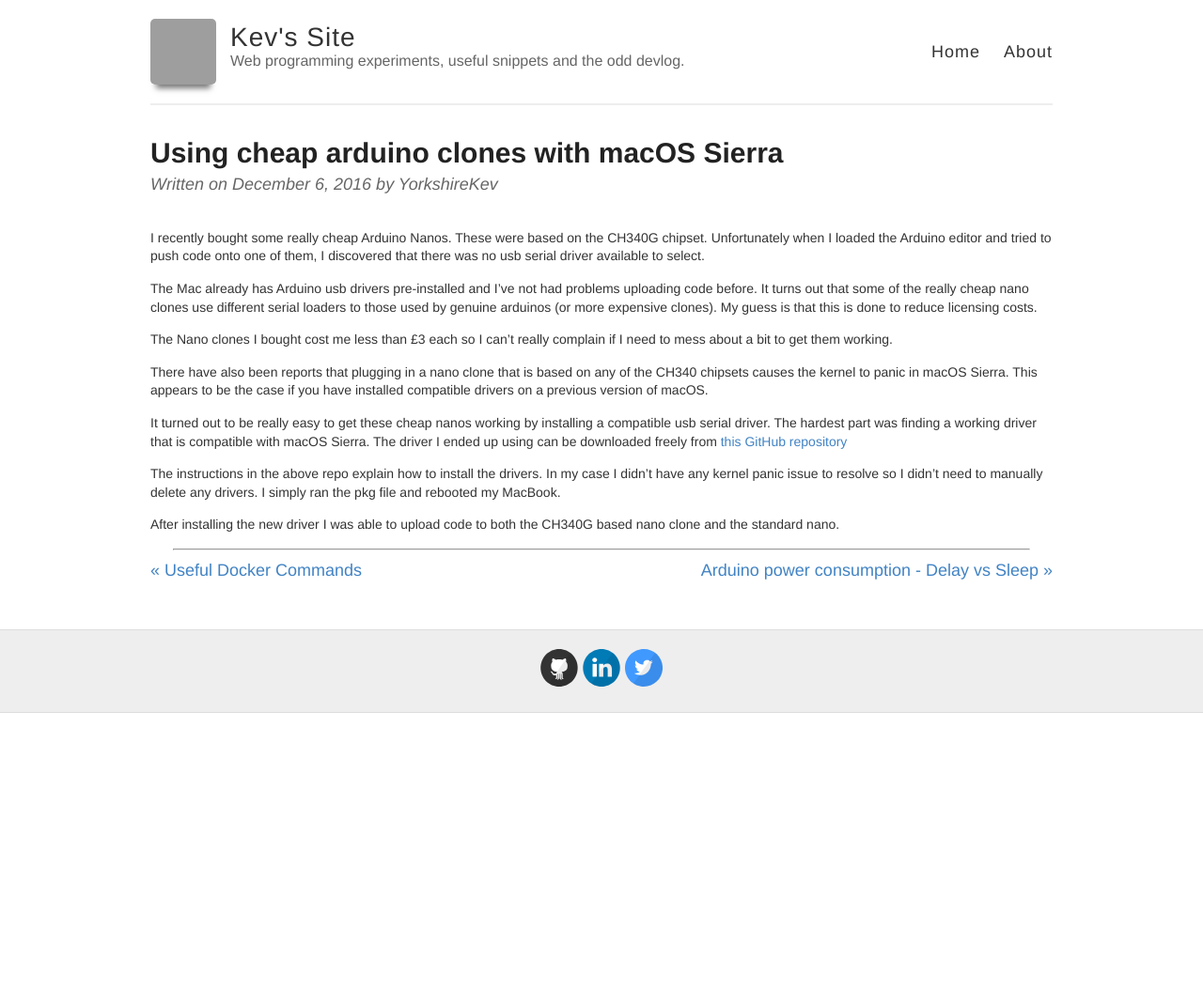
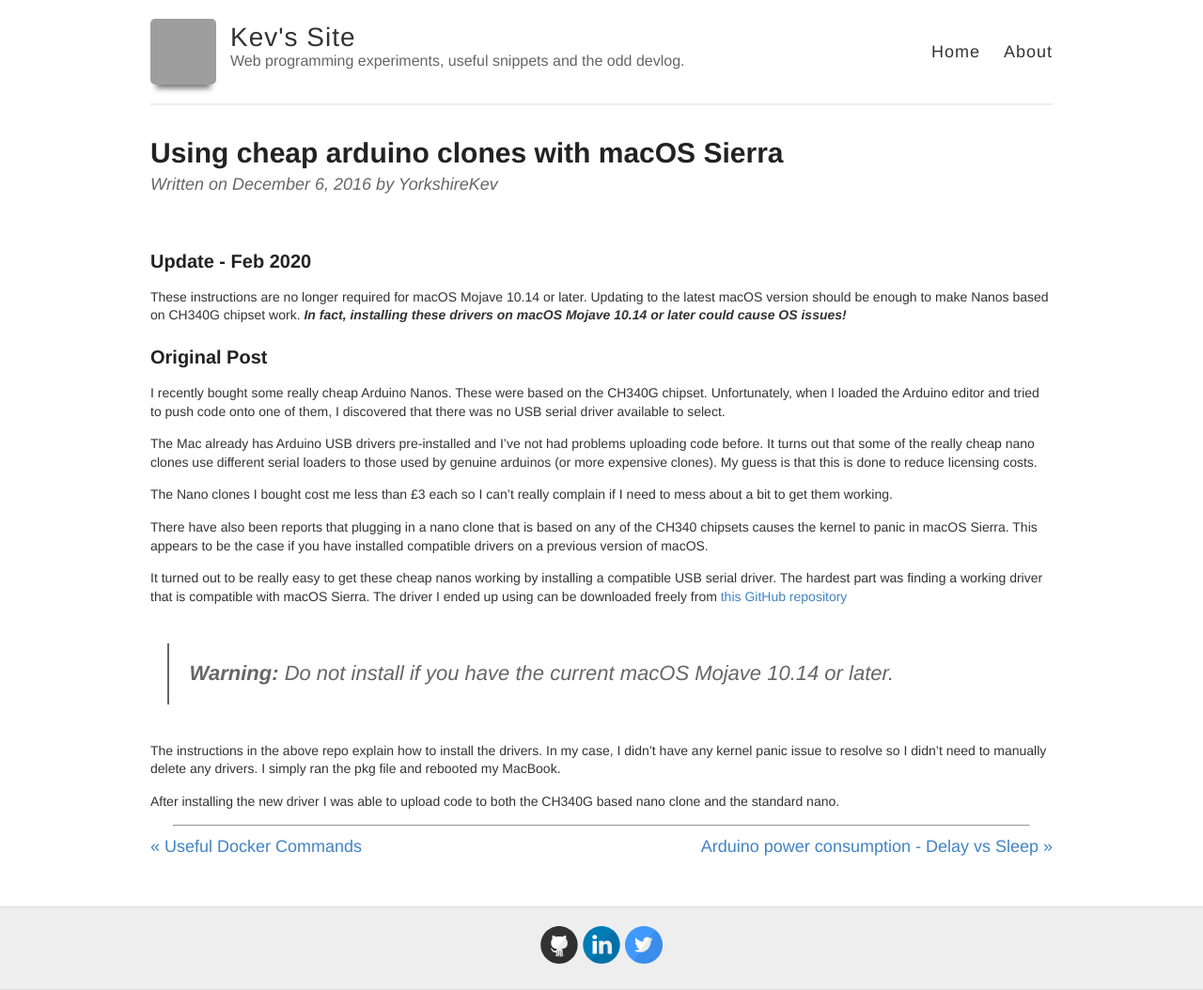
Before and after one commit to YorkshireKev/kevssite.com-jekyll-version, a Jekyll site: the page built from _posts/2016-12-06-macos-sierra-driver-for-aduno-clones-ch340g.md, in a window 1280 px wide. Shown: the whole page at 94% size. Built offline with Jekyll 4.4.1, drawn with Linux system fonts in a browser that asks for light colours; before the commit the page ends 900 px from its top, so only the background shows below that; grey boxes are pictures that could not be loaded.

Commit message:
Add note about driver compatibility

```diff
--- a/_posts/2016-12-06-macos-sierra-driver-for-aduno-clones-ch340g.md
+++ b/_posts/2016-12-06-macos-sierra-driver-for-aduno-clones-ch340g.md
@@ -7,16 +7,23 @@
 dsq_needs_sync:
   - 1
 ---
-I recently bought some really cheap Arduino Nanos. These were based on the CH340G chipset. Unfortunately when I loaded the Arduino editor and tried to push code onto one of them, I discovered that there was no usb serial driver available to select.
+### Update - Feb 2020
+These instructions are no longer required for macOS Mojave 10.14 or later. Updating to the latest macOS version should be enough to make Nanos based on CH340G chipset work. ***In fact, installing these drivers on macOS Mojave 10.14 or later could cause OS issues!***
 
-The Mac already has Arduino usb drivers pre-installed and I've not had problems uploading code before. It turns out that some of the really cheap nano clones use different serial loaders to those used by genuine arduinos (or more expensive clones). My guess is that this is done to reduce licensing costs.
+### Original Post
+I recently bought some really cheap Arduino Nanos. These were based on the CH340G chipset. Unfortunately, when I loaded the Arduino editor and tried to push code onto one of them, I discovered that there was no USB serial driver available to select.
+
+The Mac already has Arduino USB drivers pre-installed and I've not had problems uploading code before. It turns out that some of the really cheap nano clones use different serial loaders to those used by genuine arduinos (or more expensive clones). My guess is that this is done to reduce licensing costs.
 
 The Nano clones I bought cost me less than £3 each so I can't really complain if I need to mess about a bit to get them working.
 
 There have also been reports that plugging in a nano clone that is based on any of the CH340 chipsets causes the kernel to panic in macOS Sierra. This appears to be the case if you have installed compatible drivers on a previous version of macOS.
 
-It turned out to be really easy to get these cheap nanos working by installing a compatible usb serial driver. The hardest part was finding a working driver that is compatible with macOS Sierra. The driver I ended up using can be downloaded freely from [this GitHub repository](https://github.com/adrianmihalko/ch340g-ch34g-ch34x-mac-os-x-driver)
+It turned out to be really easy to get these cheap nanos working by installing a compatible USB serial driver. The hardest part was finding a working driver that is compatible with macOS Sierra. The driver I ended up using can be downloaded freely from [this GitHub repository](https://github.com/adrianmihalko/ch340g-ch34g-ch34x-mac-os-x-driver)
 
-The instructions in the above repo explain how to install the drivers. In my case I didn't have any kernel panic issue to resolve so I didn't need to manually delete any drivers. I simply ran the pkg file and rebooted my MacBook.
+> ***Warning:*** Do not install if you have the current macOS Mojave 10.14 or
+> later.
+
+The instructions in the above repo explain how to install the drivers. In my case, I didn't have any kernel panic issue to resolve so I didn't need to manually delete any drivers. I simply ran the pkg file and rebooted my MacBook.
 
 After installing the new driver I was able to upload code to both the CH340G based nano clone and the standard nano.
```
